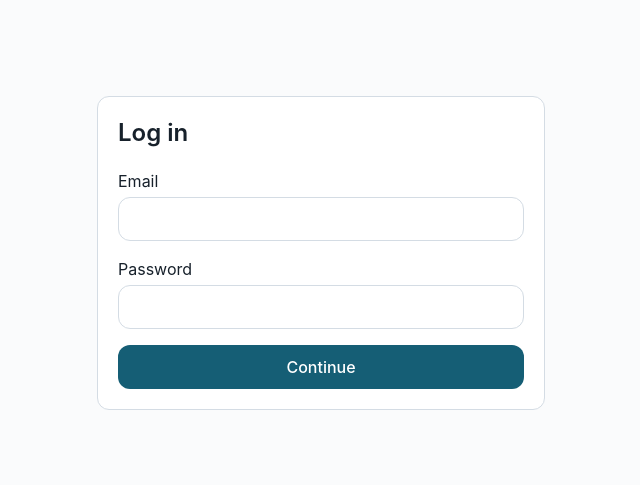
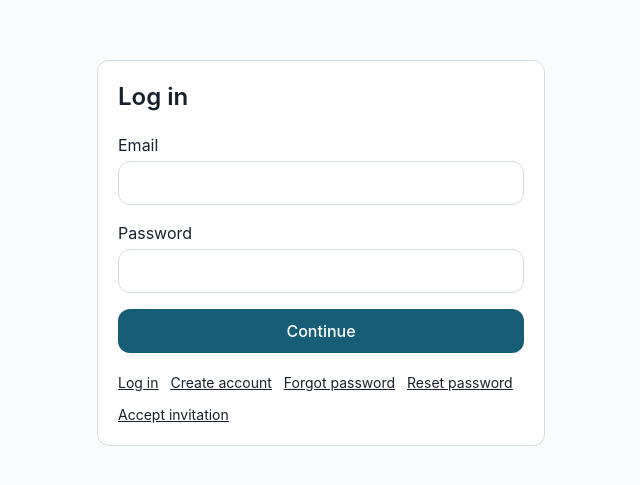
Before and after one commit to RajeshRamadas/Whatsapp_aibot, a Next.js app in the folder web/: page /login in a window 1280 px wide. Shown: the part 147-632 px from the top of the page, without its empty margins (319-959 px from the left). Built offline with nearby package versions, Linux system fonts and the light colour scheme.

Commit message:
Make account recovery and invitation flows discoverable

```diff
--- a/web/src/components/auth-form.tsx
+++ b/web/src/components/auth-form.tsx
@@ -1,6 +1,7 @@
 'use client';
 import { useState, type FormEvent } from 'react';
 import { useRouter } from 'next/navigation';
+import Link from 'next/link';
 import { api } from '@/lib/api';
 import { Button } from '@/components/ui/button';
 import { Input, Card } from '@/components/ui/primitives';
@@ -52,5 +53,12 @@ export function AuthForm({ mode }: { mode: Mode }) {
       {success && <p role="status">{success}</p>}
       <Button type="submit" disabled={busy}>{busy ? messages.loading : messages.submit}</Button>
     </form>
+    <nav className="mt-5 flex flex-wrap gap-3 text-sm underline">
+      <Link href="/login">{messages.login}</Link>
+      <Link href="/signup">{messages.signup}</Link>
+      <Link href="/forgot-password">{messages.forgot}</Link>
+      <Link href="/reset-password">{messages.reset}</Link>
+      <Link href="/accept-invitation">{messages.invitation}</Link>
+    </nav>
   </Card>;
 }
```
